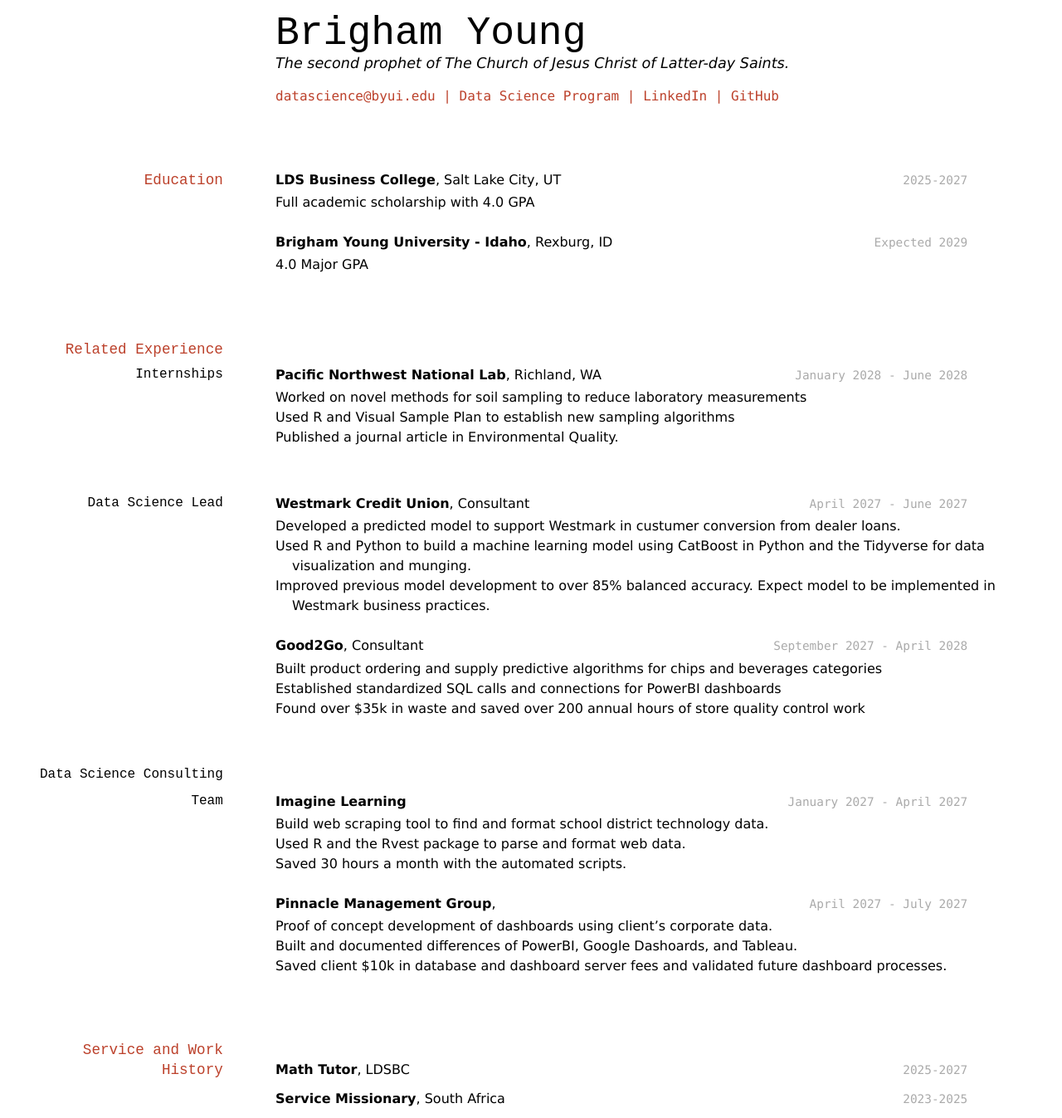
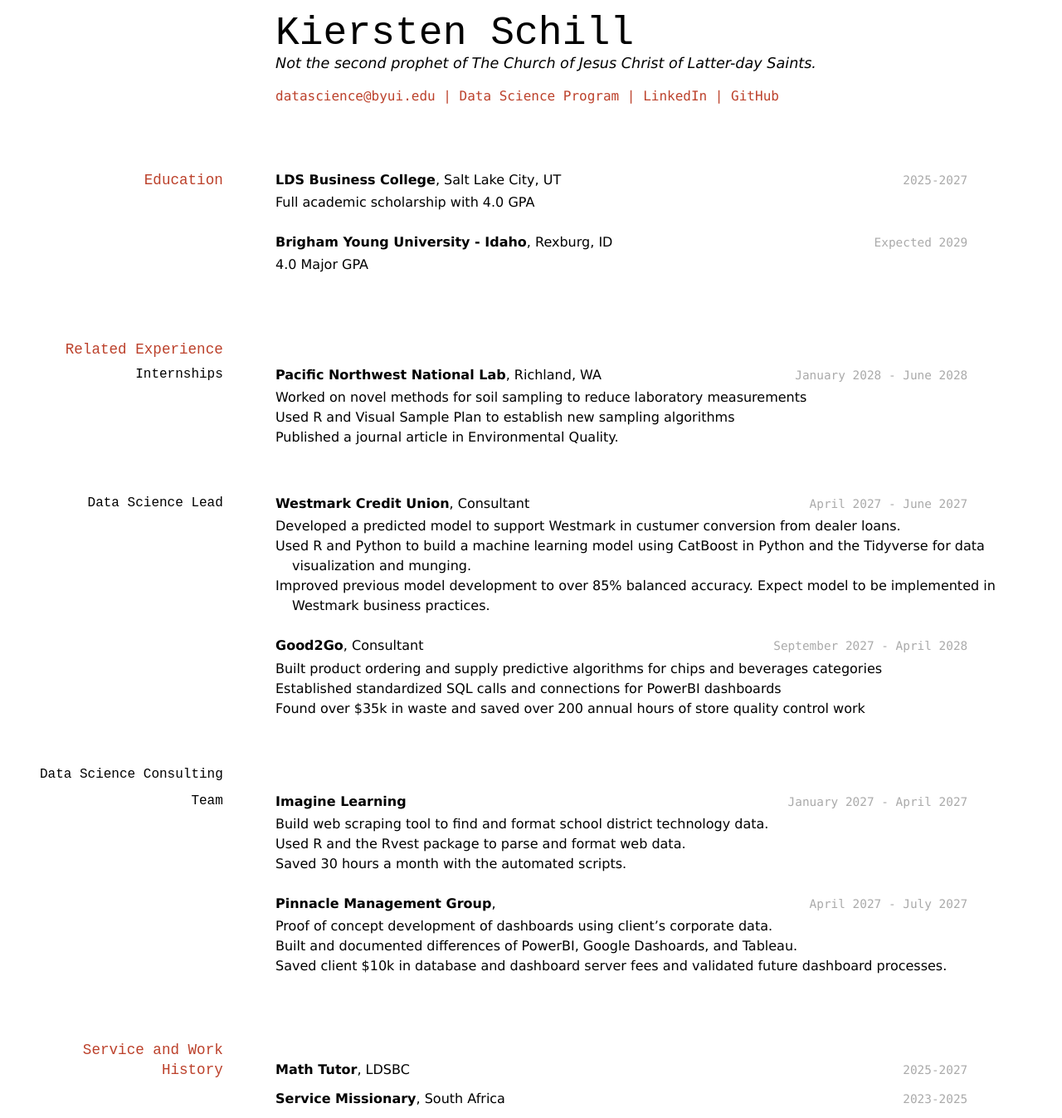
Before and after one commit to kierrschill/CSE250_ds_resume, a Jekyll site: the page built from docs/index.md, in a window 1280 px wide. Shown: the whole page at 83% size. Built offline with Jekyll 4.4.1, drawn with Linux system fonts in a browser that asks for light colours.

Commit message:
I changed my name

```diff
--- a/docs/index.md
+++ b/docs/index.md
@@ -2,8 +2,8 @@
 layout: cv
 title: Brigham Young's Resume
 ---
-# Brigham Young
-The second prophet of The Church of Jesus Christ of Latter-day Saints.
+# Kiersten Schill
+Not the second prophet of The Church of Jesus Christ of Latter-day Saints.
 
 <div id="webaddress">
 <a href="datascience@byui.edu">datascience@byui.edu</a>
```
